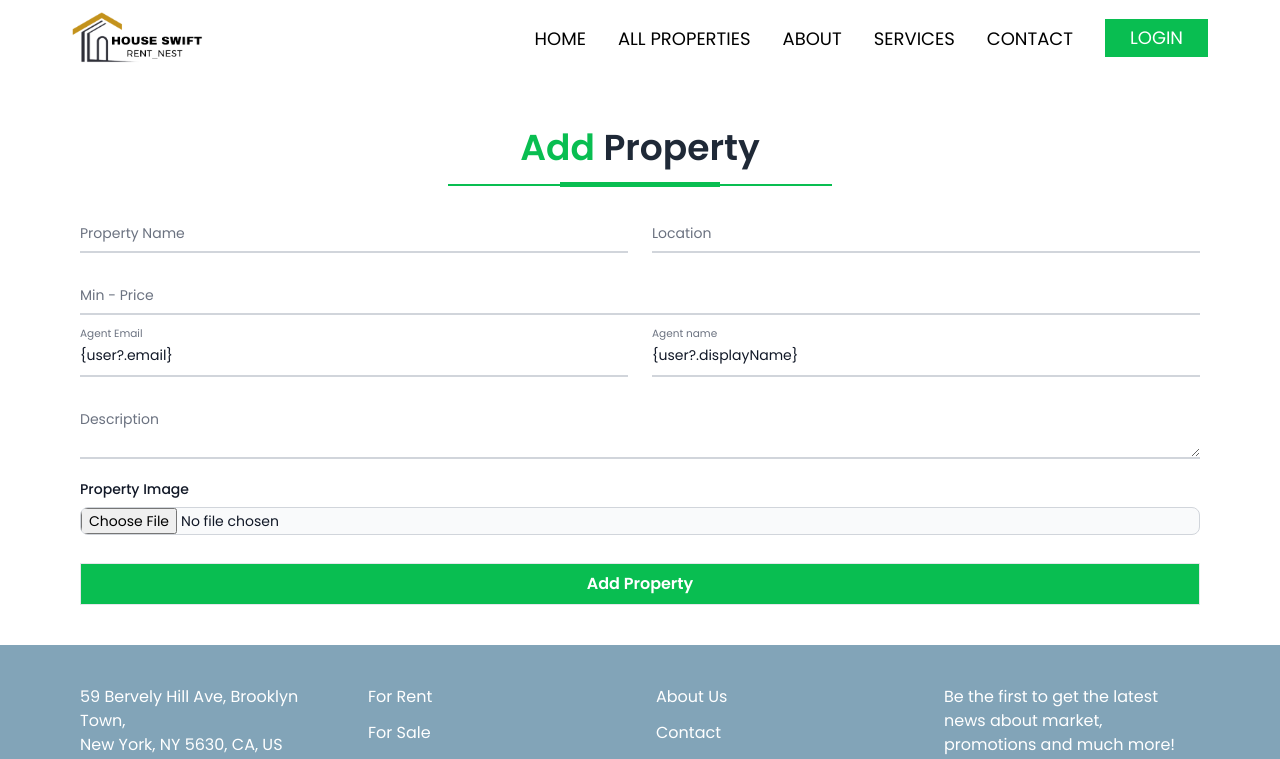
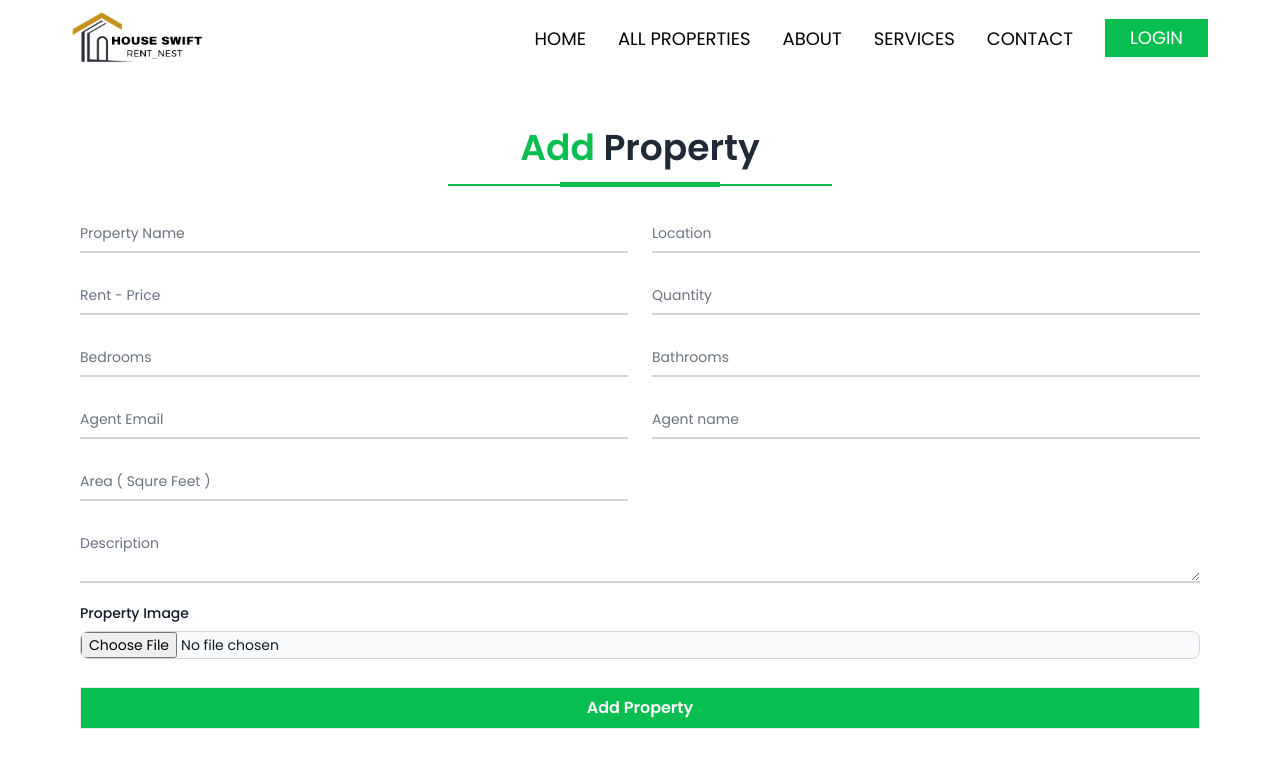
Before and after one commit to shajjad00/house-swift-web-creations, a React (Vite) app: page /addProperty in a window 1280 px wide. Shown: the top 759 px of the page. Built offline with nearby package versions, Linux system fonts and the light colour scheme; no server answers.

Commit message:
add property page designed

```diff
--- a/src/Pages/AddProperty/AddProperty.tsx
+++ b/src/Pages/AddProperty/AddProperty.tsx
@@ -1,7 +1,9 @@
+/* eslint-disable @typescript-eslint/no-explicit-any */
 import { useForm, SubmitHandler } from "react-hook-form";
-import axios from "axios";
 import { Helmet } from "react-helmet-async";
 import SectionTitle from "../../Component/SectionTitle/SectionTitle.js";
+import { useContext } from "react";
+import { AuthContext } from "../../Providers/AuthProvider/AuthProvider.js";
 
 type Inputs = {
   name: string;
@@ -13,19 +15,20 @@ type Inputs = {
   description: string;
   agent_email : string;
   agent_name : string;
+  quantity : number;
+  bedrooms : number ;
+  bathrooms: number;
+  area : number;
 };
 
 const AddProperty = () => {
+    const { user } : any = useContext(AuthContext);
   const {
     register,
     handleSubmit,
   } = useForm<Inputs>();
-  const handleAddProperty: SubmitHandler<Inputs> = (propertyData) => {
-    console.log(propertyData);
-
-    axios
-      .post("http://localhost:3000/property", propertyData)
-      .then((res) => console.log(res.data));
+  const handleAddProperty: SubmitHandler<Inputs> = (data) => {
+    console.log(data);
   };
 
   return (
@@ -48,22 +51,45 @@ const AddProperty = () => {
                     <label htmlFor="Location" className="peer-focus:font-medium absolute text-sm text-gray-500 dark:text-gray-400 duration-300 transhtmlForm -translate-y-6 scale-75 top-3 -z-10 origin-[0] peer-focus:start-0 rtl:peer-focus:translate-x-1/4 peer-focus:text-[#09BE51] peer-focus:dark:text-[#09BE51] peer-placeholder-shown:scale-100 peer-placeholder-shown:translate-y-0 peer-focus:scale-75 peer-focus:-translate-y-6">Location</label>
                 </div>
                 </div>
-                <div className="">
+                <div className="flex flex-col md:flex-row gap-6">
                     <div className="relative z-0 w-full mb-5 group">
                         <input {...register("price")} type="number" pattern="[0-9]{3}-[0-9]{3}-[0-9]{4}" name="min_price" id="price" className="block py-2.5 px-0 w-full text-sm text-gray-900 bg-transparent border-0 border-b-2 border-gray-300 appearance-none dark:text-white dark:border-gray-600 dark:focus:border-[#09BE51] focus:outline-none focus:ring-0 focus:border-[#09BE51] peer" placeholder=" " required />
-                        <label htmlFor="floating_phone" className="peer-focus:font-medium absolute text-sm text-gray-500 dark:text-gray-400 duration-300 transhtmlForm -translate-y-6 scale-75 top-3 -z-10 origin-[0] peer-focus:start-0 rtl:peer-focus:translate-x-1/4 peer-focus:text-[#09BE51] peer-focus:dark:text-[#09BE51] peer-placeholder-shown:scale-100 peer-placeholder-shown:translate-y-0 peer-focus:scale-75 peer-focus:-translate-y-6">Min - Price</label>
+                        <label htmlFor="floating_phone" className="peer-focus:font-medium absolute text-sm text-gray-500 dark:text-gray-400 duration-300 transhtmlForm -translate-y-6 scale-75 top-3 -z-10 origin-[0] peer-focus:start-0 rtl:peer-focus:translate-x-1/4 peer-focus:text-[#09BE51] peer-focus:dark:text-[#09BE51] peer-placeholder-shown:scale-100 peer-placeholder-shown:translate-y-0 peer-focus:scale-75 peer-focus:-translate-y-6">Rent - Price</label>
+                    </div>
+                    <div className="relative z-0 w-full mb-5 group">
+                        <input {...register("quantity")} type="number" pattern="[0-9]{3}-[0-9]{3}-[0-9]{4}" name="quantity" id="quantity" className="block py-2.5 px-0 w-full text-sm text-gray-900 bg-transparent border-0 border-b-2 border-gray-300 appearance-none dark:text-white dark:border-gray-600 dark:focus:border-[#09BE51] focus:outline-none focus:ring-0 focus:border-[#09BE51] peer" placeholder=" " required />
+                        <label htmlFor="floating_phone" className="peer-focus:font-medium absolute text-sm text-gray-500 dark:text-gray-400 duration-300 transhtmlForm -translate-y-6 scale-75 top-3 -z-10 origin-[0] peer-focus:start-0 rtl:peer-focus:translate-x-1/4 peer-focus:text-[#09BE51] peer-focus:dark:text-[#09BE51] peer-placeholder-shown:scale-100 peer-placeholder-shown:translate-y-0 peer-focus:scale-75 peer-focus:-translate-y-6">Quantity</label>
+                    </div>
+
+
+                </div>
+                <div className="flex flex-col md:flex-row gap-6">
+                    <div className="relative z-0 w-full mb-5 group">
+                        <input {...register("bedrooms")} type="number" pattern="[0-9]{3}-[0-9]{3}-[0-9]{4}" name="bedrooms" id="bedrooms" className="block py-2.5 px-0 w-full text-sm text-gray-900 bg-transparent border-0 border-b-2 border-gray-300 appearance-none dark:text-white dark:border-gray-600 dark:focus:border-[#09BE51] focus:outline-none focus:ring-0 focus:border-[#09BE51] peer" placeholder=" " required />
+                        <label htmlFor="floating_phone" className="peer-focus:font-medium absolute text-sm text-gray-500 dark:text-gray-400 duration-300 transhtmlForm -translate-y-6 scale-75 top-3 -z-10 origin-[0] peer-focus:start-0 rtl:peer-focus:translate-x-1/4 peer-focus:text-[#09BE51] peer-focus:dark:text-[#09BE51] peer-placeholder-shown:scale-100 peer-placeholder-shown:translate-y-0 peer-focus:scale-75 peer-focus:-translate-y-6">Bedrooms</label>
+                    </div>
+                    <div className="relative z-0 w-full mb-5 group">
+                        <input {...register("bathrooms")} type="number" pattern="[0-9]{3}-[0-9]{3}-[0-9]{4}" name="bathrooms" id="bathrooms" className="block py-2.5 px-0 w-full text-sm text-gray-900 bg-transparent border-0 border-b-2 border-gray-300 appearance-none dark:text-white dark:border-gray-600 dark:focus:border-[#09BE51] focus:outline-none focus:ring-0 focus:border-[#09BE51] peer" placeholder=" " required />
+                        <label htmlFor="floating_phone" className="peer-focus:font-medium absolute text-sm text-gray-500 dark:text-gray-400 duration-300 transhtmlForm -translate-y-6 scale-75 top-3 -z-10 origin-[0] peer-focus:start-0 rtl:peer-focus:translate-x-1/4 peer-focus:text-[#09BE51] peer-focus:dark:text-[#09BE51] peer-placeholder-shown:scale-100 peer-placeholder-shown:translate-y-0 peer-focus:scale-75 peer-focus:-translate-y-6">Bathrooms</label>
                     </div>
 
                 </div>
                 <div className="grid md:grid-cols-2 md:gap-6">
                     <div className="relative z-0 w-full mb-5 group">
-                        <input {...register("agent_email")} type="email" name="agent_email" id="floating_first_name" className="block py-2.5 px-0 w-full text-sm text-gray-900 bg-transparent border-0 border-b-2 border-gray-300 appearance-none dark:text-white dark:border-gray-600 dark:focus:border-[#09BE51] focus:outline-none focus:ring-0 focus:border-[#09BE51] peer" placeholder=" " defaultValue="{user?.email}" readOnly />
+                        <input {...register("agent_email")} type="email" name="agent_email" id="floating_first_name" className="block py-2.5 px-0 w-full text-sm text-gray-900 bg-transparent border-0 border-b-2 border-gray-300 appearance-none dark:text-white dark:border-gray-600 dark:focus:border-[#09BE51] focus:outline-none focus:ring-0 focus:border-[#09BE51] peer" placeholder=" " defaultValue={user?.email} readOnly />
                         <label htmlFor="agent_email" className="peer-focus:font-medium absolute text-sm text-gray-500 dark:text-gray-400 duration-300 transhtmlForm -translate-y-6 scale-75 top-3 -z-10 origin-[0] peer-focus:start-0 rtl:peer-focus:translate-x-1/4 peer-focus:text-[#09BE51] peer-focus:dark:text-[#09BE51] peer-placeholder-shown:scale-100 peer-placeholder-shown:translate-y-0 peer-focus:scale-75 peer-focus:-translate-y-6">Agent Email</label>
                     </div>
                     <div className="relative z-0 w-full mb-5 group">
-                        <input {...register("agent_name")} type="text" name="agent_name" id="floating_last_name" className="block py-2.5 px-0 w-full text-sm text-gray-900 bg-transparent border-0 border-b-2 border-gray-300 appearance-none dark:text-white dark:border-gray-600 dark:focus:border-[#09BE51] focus:outline-none focus:ring-0 focus:border-[#09BE51] peer" placeholder=" " defaultValue='{user?.displayName}' readOnly />
+                        <input {...register("agent_name")} type="text" name="agent_name" id="floating_last_name" className="block py-2.5 px-0 w-full text-sm text-gray-900 bg-transparent border-0 border-b-2 border-gray-300 appearance-none dark:text-white dark:border-gray-600 dark:focus:border-[#09BE51] focus:outline-none focus:ring-0 focus:border-[#09BE51] peer" placeholder=" " defaultValue={user?.displayName} readOnly />
                         <label htmlFor="agent_name" className="peer-focus:font-medium absolute text-sm text-gray-500 dark:text-gray-400 duration-300 transhtmlForm -translate-y-6 scale-75 top-3 -z-10 origin-[0] peer-focus:start-0 rtl:peer-focus:translate-x-1/4 peer-focus:text-[#09BE51] peer-focus:dark:text-[#09BE51] peer-placeholder-shown:scale-100 peer-placeholder-shown:translate-y-0 peer-focus:scale-75 peer-focus:-translate-y-6">Agent name</label>
                     </div>
+                </div>
+                <div className="grid md:grid-cols-2 md:gap-6">
+                    <div className="relative z-0 w-full mb-5 group">
+                        <input {...register("area")} type="number" name="area" id="floating_first_name" className="block py-2.5 px-0 w-full text-sm text-gray-900 bg-transparent border-0 border-b-2 border-gray-300 appearance-none dark:text-white dark:border-gray-600 dark:focus:border-[#09BE51] focus:outline-none focus:ring-0 focus:border-[#09BE51] peer" placeholder=" " defaultValue={user?.email} readOnly />
+                        <label htmlFor="agent_email" className="peer-focus:font-medium absolute text-sm text-gray-500 dark:text-gray-400 duration-300 transhtmlForm -translate-y-6 scale-75 top-3 -z-10 origin-[0] peer-focus:start-0 rtl:peer-focus:translate-x-1/4 peer-focus:text-[#09BE51] peer-focus:dark:text-[#09BE51] peer-placeholder-shown:scale-100 peer-placeholder-shown:translate-y-0 peer-focus:scale-75 peer-focus:-translate-y-6">Area ( Squre Feet )</label>
+                    </div>
+
                 </div>
                 <div className="grid md:grid-cols-1 md:gap-6">
 
```
